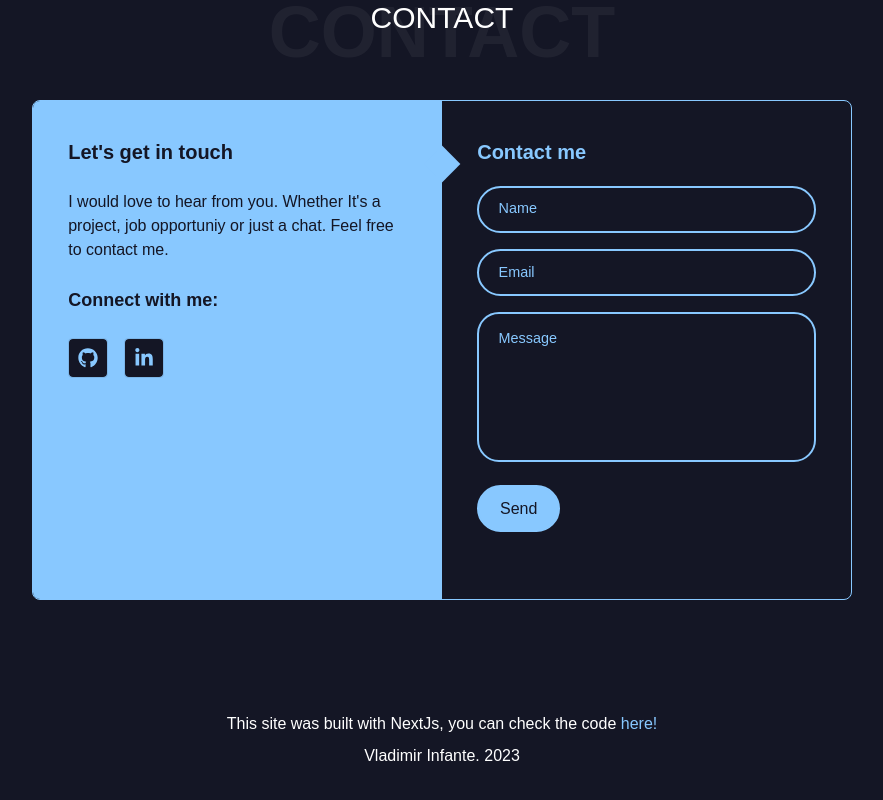
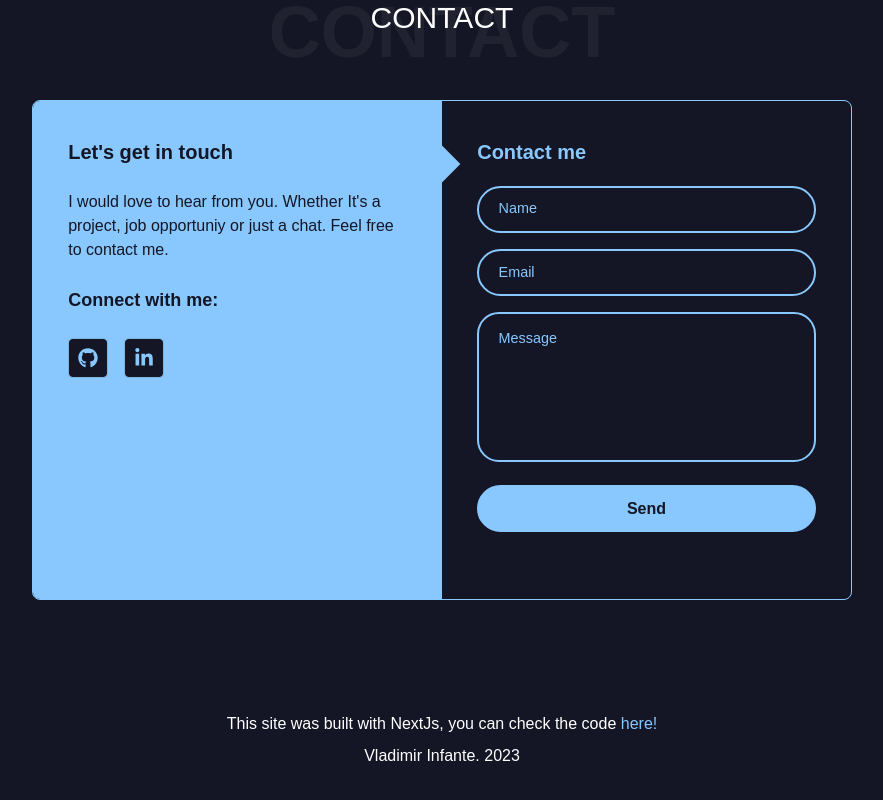
Before and after one commit to InfVlad/Portfolio, a Next.js app: page / in a window 1280 px wide. Shown: the part 2724-3524 px from the top of the page, without its empty margins (198-1081 px from the left). Built offline with nearby package versions, Linux system fonts and the light colour scheme; a web font is replaced by a local one.

Commit message:
changed css on submit button on Contact form

```diff
--- a/sections/Contact.tsx
+++ b/sections/Contact.tsx
@@ -196,7 +196,7 @@ const Contact = () => {
                                 <input
                                     type="submit"
                                     value="Send"
-                                    className="btn m-0 cursor-pointer rounded-[25px] border-2 border-solid border-primary-blue bg-primary-blue px-[1.3rem] py-[0.6rem] text-base text-dark-blue outline-none transition-all duration-300 hover:bg-transparent hover:text-primary-blue"
+                                    className="btn m-0 w-full cursor-pointer rounded-[25px] border-2 border-solid border-primary-blue bg-primary-blue px-[1.3rem] py-[0.6rem] text-base font-bold text-dark-blue outline-none transition-all duration-300 hover:bg-transparent hover:text-primary-blue"
                                 />
                             </form>
                         </div>
```
